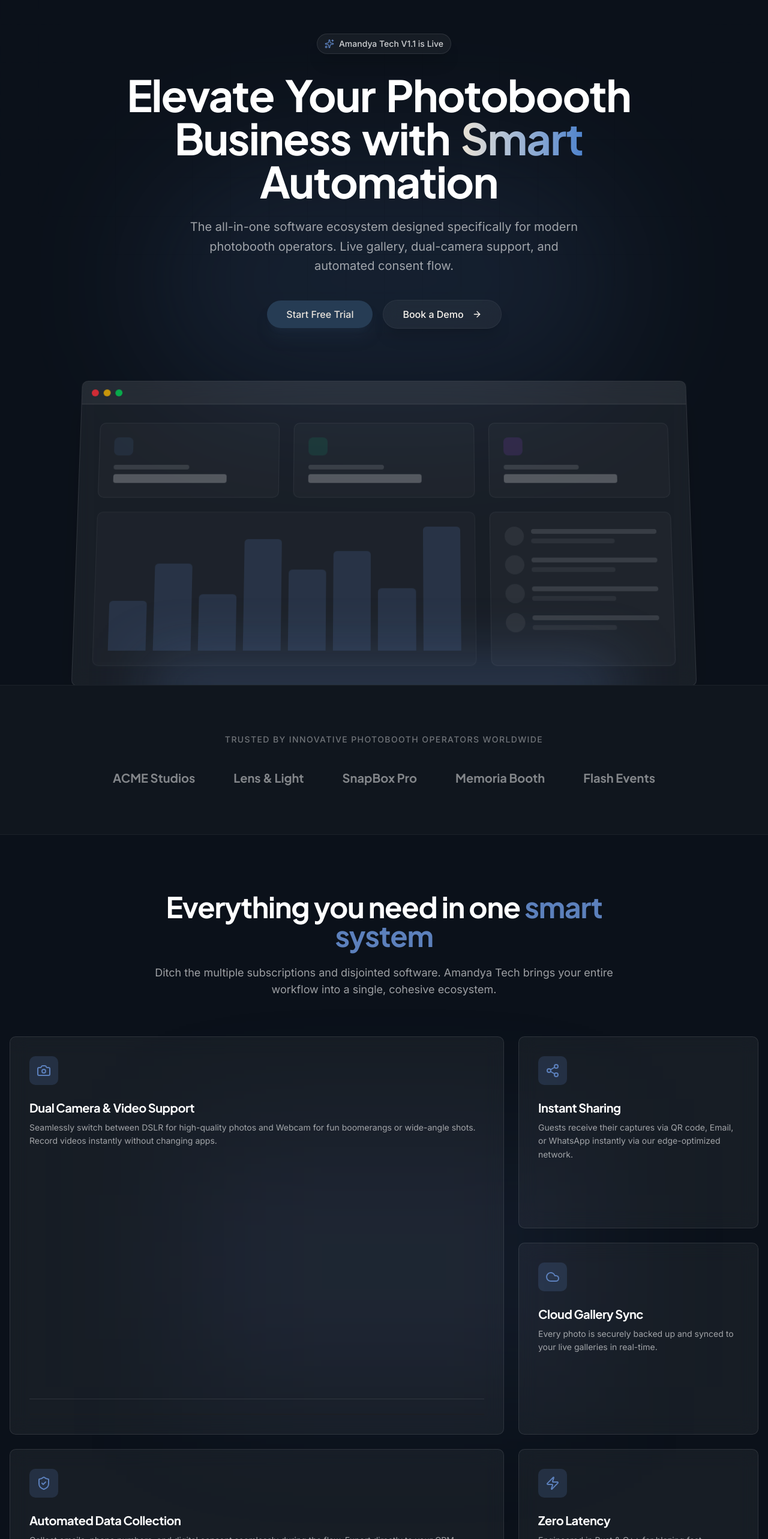
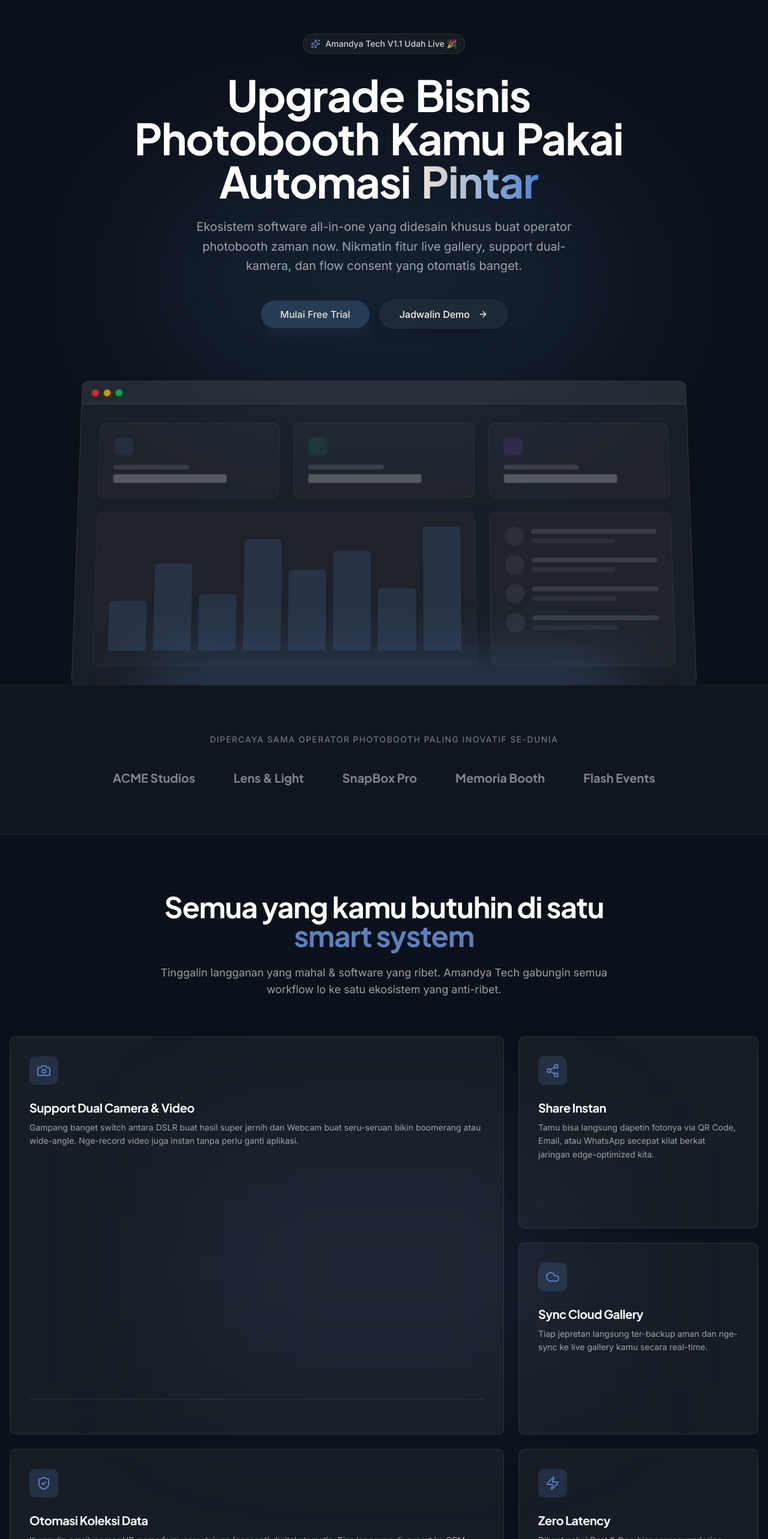
Before and after one commit to aryasetiap/amandya-tech, a Next.js app: page / in a window 1280 px wide. Shown: the part 120-2686 px from the top of the page at 60% size. Built offline with nearby package versions, Linux system fonts and the light colour scheme.

Commit message:
feat: implement core landing page sections including Hero, Features, Testimonials, Pricing, and FAQ.

```diff
--- a/src/components/sections/AddonEcosystem.tsx
+++ b/src/components/sections/AddonEcosystem.tsx
@@ -5,29 +5,29 @@
 
 const ADDONS = [
     {
-        title: 'Digital Flipbook',
-        description: 'Transform rapid bursts of photos into interactive, shareable digital flipbooks.',
+        title: 'Flipbook Digital',
+        description: 'Ubah jepretan burst mode cepet jadi flipbook digital interaktif dan asik buat di-share.',
         icon: <Video className="w-5 h-5 text-purple-400" />,
         color: 'bg-purple-500/10',
         border: 'border-purple-500/20',
     },
     {
         title: 'Consent App Sharing',
-        description: 'A dedicated iPad app for guests to review photos, sign disclaimers, and enter emails privately away from the booth.',
+        description: 'App iPad khusus biar tamu bisa liat foto, ttd disclaimer, & masukin email aman dan super private di luar booth utama.',
         icon: <Share className="w-5 h-5 text-emerald-400" />,
         color: 'bg-emerald-500/10',
         border: 'border-emerald-500/20',
     },
     {
         title: 'Cloud Print Queue',
-        description: 'Send prints to multiple printers simultaneously across the venue via local network or cloud.',
+        description: 'Kirim cetakan ke banyak printer sekaligus di seluruh venue gampang banget via jaringan lokal atau cloud.',
         icon: <UploadCloud className="w-5 h-5 text-blue-400" />,
         color: 'bg-blue-500/10',
         border: 'border-blue-500/20',
     },
     {
-        title: 'AI Background Removal',
-        description: 'Instantly replace green screens or complex backgrounds without physical backdrops.',
+        title: 'AI Remove Background',
+        description: 'Sulap green screen atau ganti background secara instan tanpa butuh backdrop fisik yang ribet.',
         icon: <Brush className="w-5 h-5 text-pink-400" />,
         color: 'bg-pink-500/10',
         border: 'border-pink-500/20',
@@ -43,13 +43,13 @@
                         <FadeUp>
                             <div className="inline-flex items-center gap-2 px-3 py-1 rounded-full bg-white/5 border border-white/10 mb-6">
                                 <Sparkles className="w-4 h-4 text-accent" />
-                                <span className="text-sm font-medium text-white/80">Extensible Architecture</span>
+                                <span className="text-sm font-medium text-white/80">Arsitektur Super Fleksibel</span>
                             </div>
                             <h2 className="text-3xl md:text-5xl font-heading font-bold text-white mb-6">
-                                Grow your system with <span className="text-accent text-gradient">powerful add-ons</span>
+                                Makin mantap dengan <span className="text-accent text-gradient">add-on super</span>
                             </h2>
                             <p className="text-lg text-white/60 max-w-xl">
-                                Start with the core software and add premium modules exactly when your business needs them. Amandya Tech scales with you.
+                                Mulai dari software inti, dan tambah modul premium kapan pun bisnis lo mulai butuh. Amandya Tech siap nge-scale bareng lo.
                             </p>
                         </FadeUp>
                     </div>
--- a/src/components/sections/DashboardPreview.tsx
+++ b/src/components/sections/DashboardPreview.tsx
@@ -21,10 +21,10 @@
                 <div className="text-center mb-16 max-w-3xl mx-auto">
                     <FadeUp>
                         <h2 className="text-3xl md:text-5xl font-heading font-bold text-white mb-6">
-                            Command your fleet from <span className="text-accent text-gradient">anywhere</span>
+                            Kontrol semua device lo dari <span className="text-accent text-gradient">mana aja</span>
                         </h2>
                         <p className="text-lg text-white/60">
-                            Manage multiple photobooth activations simultaneously. Push template updates, monitor hardware health, and access live galleries instantly.
+                            Pantau banyak photobooth sekaligus. Update template, cek status hardware, sampe buka live gallery, semuanya serba instan.
                         </p>
                     </FadeUp>
                 </div>
--- a/src/components/sections/FeaturesBento.tsx
+++ b/src/components/sections/FeaturesBento.tsx
@@ -22,11 +22,11 @@
     return (
         <div
             className={cn(
-                'group relative rounded-2xl border border-white/10 glass-card bg-white/[0.02] p-8 overflow-hidden hover:bg-white/[0.04] transition-colors',
+                'group relative rounded-2xl border border-white/10 glass-card bg-white/2 p-8 overflow-hidden hover:bg-white/4 transition-colors',
                 className
             )}
         >
-            <div className="absolute inset-0 bg-gradient-to-br from-accent/10 to-transparent opacity-0 group-hover:opacity-100 transition-opacity duration-500" />
+            <div className="absolute inset-0 bg-linear-to-br from-accent/10 to-transparent opacity-0 group-hover:opacity-100 transition-opacity duration-500" />
             <div className="relative z-10 flex flex-col h-full">
                 <div className="w-12 h-12 rounded-xl bg-accent/20 flex items-center justify-center text-accent mb-6 transition-transform group-hover:scale-110 duration-300">
                     {icon}
@@ -49,10 +49,10 @@
             <div className="container mx-auto px-4">
                 <FadeUp className="text-center mb-16 max-w-3xl mx-auto">
                     <h2 className="text-3xl md:text-5xl font-heading font-bold text-white mb-6">
-                        Everything you need in one <span className="text-accent">smart system</span>
+                        Semua yang kamu butuhin di satu <span className="text-accent">smart system</span>
                     </h2>
                     <p className="text-lg text-white/60">
-                        Ditch the multiple subscriptions and disjointed software. Amandya Tech brings your entire workflow into a single, cohesive ecosystem.
+                        Tinggalin langganan yang mahal & software yang ribet. Amandya Tech gabungin semua workflow lo ke satu ekosistem yang anti-ribet.
                     </p>
                 </FadeUp>
 
@@ -60,8 +60,8 @@
                     {/* Main big card */}
                     <FadeUp delay={0.1} className="md:col-span-2 md:row-span-2">
                         <BentoCard
-                            title="Dual Camera & Video Support"
-                            description="Seamlessly switch between DSLR for high-quality photos and Webcam for fun boomerangs or wide-angle shots. Record videos instantly without changing apps."
+                            title="Support Dual Camera & Video"
+                            description="Gampang banget switch antara DSLR buat hasil super jernih dan Webcam buat seru-seruan bikin boomerang atau wide-angle. Nge-record video juga instan tanpa perlu ganti aplikasi."
                             icon={<Camera className="w-6 h-6" />}
                             className="h-full flex flex-col"
                         >
@@ -84,8 +84,8 @@
                     {/* Top right card */}
                     <FadeUp delay={0.2}>
                         <BentoCard
-                            title="Instant Sharing"
-                            description="Guests receive their captures via QR code, Email, or WhatsApp instantly via our edge-optimized network."
+                            title="Share Instan"
+                            description="Tamu bisa langsung dapetin fotonya via QR Code, Email, atau WhatsApp secepat kilat berkat jaringan edge-optimized kita."
                             icon={<Share2 className="w-6 h-6" />}
                             className="h-full"
                         />
@@ -94,8 +94,8 @@
                     {/* Middle right card */}
                     <FadeUp delay={0.3}>
                         <BentoCard
-                            title="Cloud Gallery Sync"
-                            description="Every photo is securely backed up and synced to your live galleries in real-time."
+                            title="Sync Cloud Gallery"
+                            description="Tiap jepretan langsung ter-backup aman dan nge-sync ke live gallery kamu secara real-time."
                             icon={<Cloud className="w-6 h-6" />}
                             className="h-full"
                         />
@@ -104,8 +104,8 @@
                     {/* Bottom row span 2 */}
                     <FadeUp delay={0.4} className="md:col-span-2">
                         <BentoCard
-                            title="Automated Data Collection"
-                            description="Collect emails, phone numbers, and digital consent seamlessly during the flow. Export directly to your CRM."
+                            title="Otomasi Koleksi Data"
+                            description="Kumpulin email, nomor HP, sama form persetujuan (consent) digital otomatis. Bisa langsung di-export ke CRM bisnis lo."
                             icon={<ShieldCheck className="w-6 h-6" />}
                             className="h-full overflow-visible"
                         >
@@ -120,7 +120,7 @@
                     <FadeUp delay={0.5}>
                         <BentoCard
                             title="Zero Latency"
-                            description="Engineered in Rust & C++ for blazing fast rendering and processing."
+                            description="Dibuat pakai Rust & C++ biar proses rendering dan kerjanya ngebut parah, tanpa ngelag."
                             icon={<Zap className="w-6 h-6" />}
                             className="h-full"
                         />
--- a/src/components/sections/Hero.tsx
+++ b/src/components/sections/Hero.tsx
@@ -21,20 +21,20 @@
                     <FadeUp delay={0.1} yOffset={20}>
                         <div className="inline-flex items-center gap-2 px-3 py-1.5 rounded-full border border-white/10 glass mb-8 animate-pulse-slow">
                             <Sparkles className="w-4 h-4 text-accent" />
-                            <span className="text-sm font-medium text-white/80">Amandya Tech V1.1 is Live</span>
+                            <span className="text-sm font-medium text-white/80">Amandya Tech V1.1 Udah Live 🎉</span>
                         </div>
                     </FadeUp>
 
                     {/* Headline Typography */}
                     <HeroTypography
-                        text="Elevate Your Photobooth Business with Smart Automation"
-                        highlightedWord="Smart"
+                        text="Upgrade Bisnis Photobooth Kamu Pakai Automasi Pintar"
+                        highlightedWord="Pintar"
                     />
 
                     {/* Subheadline */}
                     <FadeUp delay={0.3}>
                         <p className="text-lg md:text-xl text-white/60 mb-10 max-w-2xl mx-auto leading-relaxed">
-                            The all-in-one software ecosystem designed specifically for modern photobooth operators. Live gallery, dual-camera support, and automated consent flow.
+                            Ekosistem software all-in-one yang didesain khusus buat operator photobooth zaman now. Nikmatin fitur live gallery, support dual-kamera, dan flow consent yang otomatis banget.
                         </p>
                     </FadeUp>
 
@@ -44,14 +44,14 @@
                             size="lg"
                             className="w-full sm:w-auto bg-primary hover:bg-primary/90 text-primary-foreground rounded-full px-8 h-12 text-base shadow-xl shadow-primary/20"
                         >
-                            Start Free Trial
+                            Mulai Free Trial
                         </Button>
                         <Button
                             size="lg"
                             variant="outline"
                             className="w-full sm:w-auto rounded-full px-8 h-12 text-base glass border-white/10 hover:bg-white/5"
                         >
-                            Book a Demo
+                            Jadwalin Demo
                             <ArrowRight className="ml-2 w-4 h-4" />
                         </Button>
                     </FadeUp>
--- a/src/components/sections/PricingSection.tsx
+++ b/src/components/sections/PricingSection.tsx
@@ -9,7 +9,7 @@
 const TIERS = [
     {
         name: 'Lite',
-        description: 'Perfect for independent photobooth operators just starting out.',
+        description: 'Cocok banget buat operator photobooth independen yang baru merintis bisnis.',
         priceMonthly: 49,
         priceYearly: 39,
         features: [
@@ -27,7 +27,7 @@
     },
     {
         name: 'Pro',
-        description: 'For growing businesses needing white-label tools and power features.',
+        description: 'Buat bisnis yang lagi laris lari dan butuh tools white-label plus fitur pro.',
         priceMonthly: 99,
         priceYearly: 79,
         isPopular: true,
@@ -46,7 +46,7 @@
     },
     {
         name: 'Enterprise',
-        description: 'Unlimited scale for large agencies and permanent installations.',
+        description: 'Scale-up tak terbatas buat agensi gede atau instalasi permanen.',
         priceMonthly: 249,
         priceYearly: 199,
         features: [
@@ -73,10 +73,10 @@
                 <div className="text-center mb-16 max-w-2xl mx-auto">
                     <FadeUp>
                         <h2 className="text-3xl md:text-5xl font-heading font-bold text-white mb-6">
-                            Simple, transparent pricing
+                            Harga simple yang transparan abis
                         </h2>
                         <p className="text-lg text-white/60 mb-8">
-                            No hidden fees. Choose the plan that best fits your business volume.
+                            Gak ada biaya tersembunyi. Pilih plan yang paling pas buat skala bisnis lo sekarang.
                         </p>
 
                         {/* Billing Toggle */}
@@ -88,7 +88,7 @@
                                     !isYearly ? 'bg-white/10 text-white shadow-sm' : 'text-white/50 hover:text-white'
                                 )}
                             >
-                                Monthly
+                                Bulanan
                             </button>
                             <button
                                 onClick={() => setIsYearly(true)}
@@ -97,9 +97,9 @@
                                     isYearly ? 'bg-accent text-white shadow-sm' : 'text-white/50 hover:text-white'
                                 )}
                             >
-                                Yearly
+                                Tahunan
                                 <span className={cn("text-[10px] px-2 py-0.5 rounded-full", isYearly ? "bg-white/20" : "bg-accent/20 text-accent")}>
-                                    Save 20%
+                                    Hemat 20%
                                 </span>
                             </button>
                         </div>
@@ -118,7 +118,7 @@
                                     <>
                                         <div className="absolute top-0 inset-x-0 h-px bg-linear-to-r from-transparent via-accent to-transparent" />
                                         <div className="absolute top-8 right-8 text-xs font-bold text-accent uppercase tracking-wider bg-accent/10 px-3 py-1 rounded-full border border-accent/20">
-                                            Most Popular
+                                            Paling Laris
                                         </div>
                                     </>
                                 )}
@@ -130,10 +130,10 @@
                                     <span className="text-4xl font-bold text-white">
                                         ${isYearly ? tier.priceYearly : tier.priceMonthly}
                                     </span>
-                                    <span className="text-white/50">/mo</span>
+                                    <span className="text-white/50">/bln</span>
                                     {isYearly && (
                                         <div className="text-sm text-accent mt-1">
-                                            Billed ${tier.priceYearly * 12} annually
+                                            Ditagih ${tier.priceYearly * 12} per tahun
                                         </div>
                                     )}
                                 </div>
@@ -147,12 +147,12 @@
                                             : "glass border-white/10 hover:bg-white/5 text-white"
                                     )}
                                 >
-                                    Get Started with {tier.name}
+                                    Mulai dengan {tier.name}
                                 </Button>
 
                                 <div className="flex-1 space-y-4">
                                     <p className="text-sm font-medium text-white/80 border-b border-white/10 pb-2 mb-4">
-                                        What's included:
+                                        Yang lo dapet:
                                     </p>
 
                                     <ul className="space-y-3">
--- a/src/components/sections/SocialProof.tsx
+++ b/src/components/sections/SocialProof.tsx
@@ -16,7 +16,7 @@
             <div className="container mx-auto px-4 text-center">
                 <FadeUp>
                     <p className="text-sm font-medium text-white/40 mb-10 uppercase tracking-widest">
-                        Trusted by innovative photobooth operators worldwide
+                        Dipercaya sama operator photobooth paling inovatif se-dunia
                     </p>
 
                     <div className="flex flex-wrap justify-center items-center gap-8 md:gap-16 opacity-50 grayscale hover:grayscale-0 transition-all duration-500">
```
Also changed, not shown: src/components/sections/BottomCTA.tsx (+7 -7 lines), src/components/sections/FAQSection.tsx (+12 -12 lines), src/components/sections/Testimonials.tsx (+5 -5 lines).
